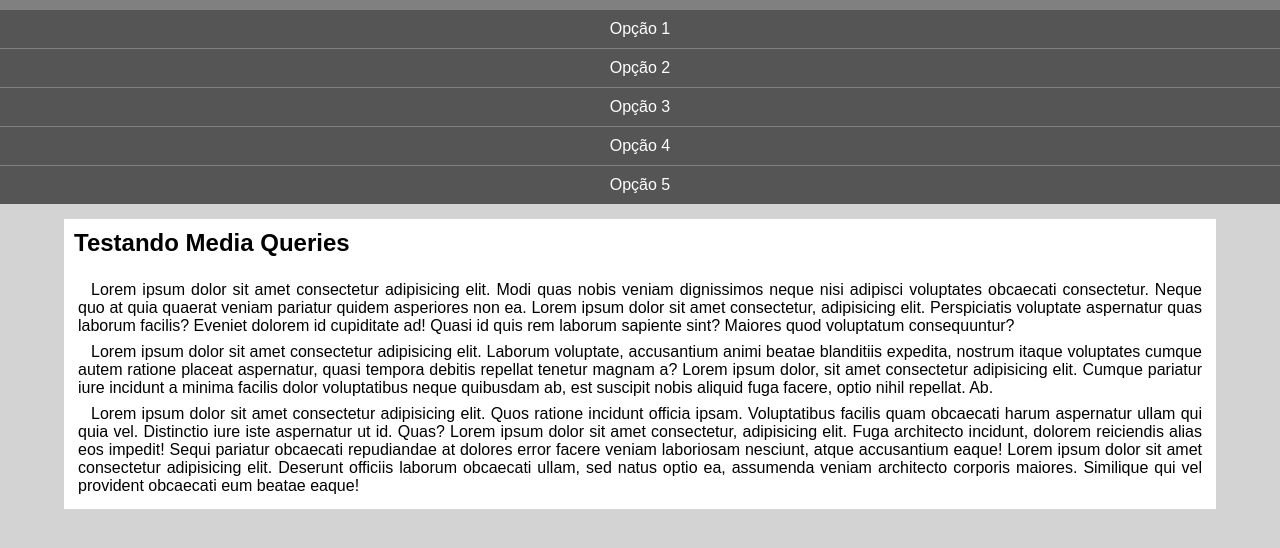
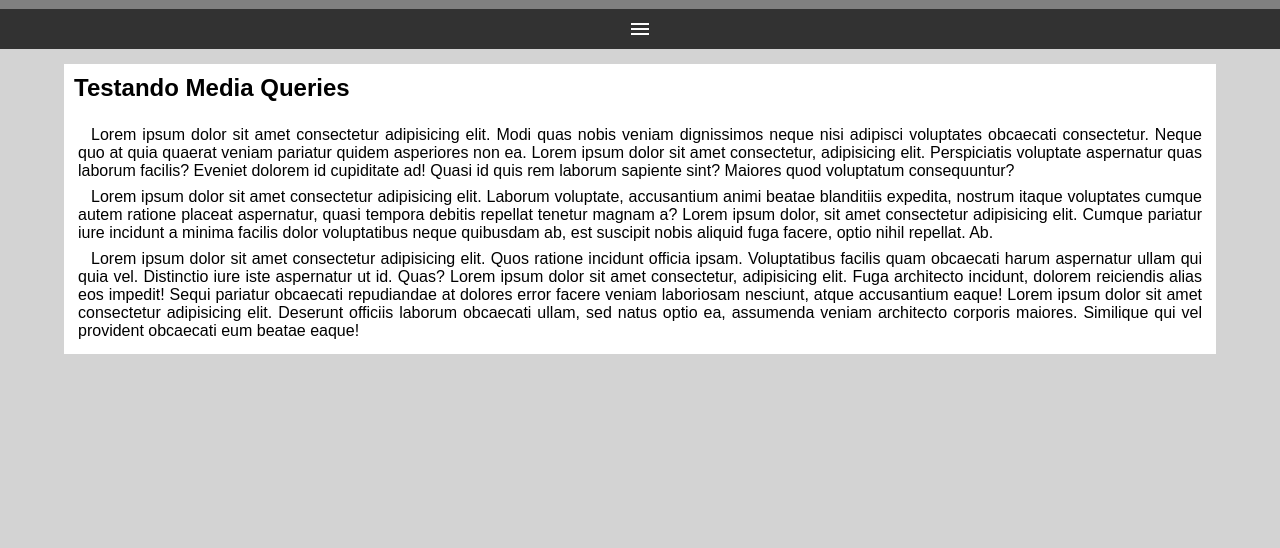
Before and after one commit to AndreLuizDSM/HTMLCSS, a plain HTML site: page Aula 19 Media Querry/MediaQ005/index.html in a window 1280 px wide. Shown: the part 48-596 px from the top of the page. Drawn offline with nearby package versions, Linux system fonts and the light colour scheme.

Commit message:
feat(Aula19): adicionar menu interativo com JS e estilização

```diff
--- a/Aula 19 Media Querry/MediaQ005/estilos/style.css
+++ b/Aula 19 Media Querry/MediaQ005/estilos/style.css
@@ -20,7 +20,7 @@ header > h1 {
 }
 
 menu {
-    display: block;
+    display: none;
 }
 
 menu > ul {
@@ -57,3 +57,26 @@ article > p {
     text-align: justify;
     padding: 4px;
 }
+
+
+.material-symbols-outlined {
+  font-variation-settings:
+  'FILL' 0,
+  'wght' 400,
+  'GRAD' 0,
+  'opsz' 24
+}
+
+i#burguer {
+    background-color: rgb(50, 50, 50);
+    display: block;
+    text-align: center;
+    color: white;
+    cursor: pointer;
+    padding: 8px;
+}
+
+i#burguer:hover {
+    background-color: white;
+    color: black;
+}
--- a/Aula 19 Media Querry/MediaQ005/index.html
+++ b/Aula 19 Media Querry/MediaQ005/index.html
@@ -4,15 +4,17 @@
     <meta charset="UTF-8">
     <meta name="viewport" content="width=device-width, initial-scale=1.0">
     <title>Media Query</title>
+    <link rel="stylesheet" href="https://fonts.googleapis.com/css2?family=Material+Symbols+Outlined:opsz,wght,FILL,GRAD@20..48,100..700,0..1,-50..200&icon_names=menu" />
     <link rel="stylesheet" href="estilos/style.css">
+
 
 </head>
 <body>
     <header>
 
         <h1>Meu site</h1>
-
-        <menu>
+        <i id="burguer" class="material-symbols-outlined " onclick="ClickMenu()">menu</i>
+        <menu id="itens">
             <ul>
                 <li><a href="">Opção 1</a></li>
                 <li><a href="">Opção 2</a></li>
@@ -36,5 +38,15 @@
 
         </article>
     </main>
+
+    <script>
+        function ClickMenu() {
+             if (itens.style.display == 'block') {
+                itens.style.display = 'none'
+             } else {
+                itens.style.display = 'block'
+             }
+        }
+    </script>
 </body>
 </html>
```
